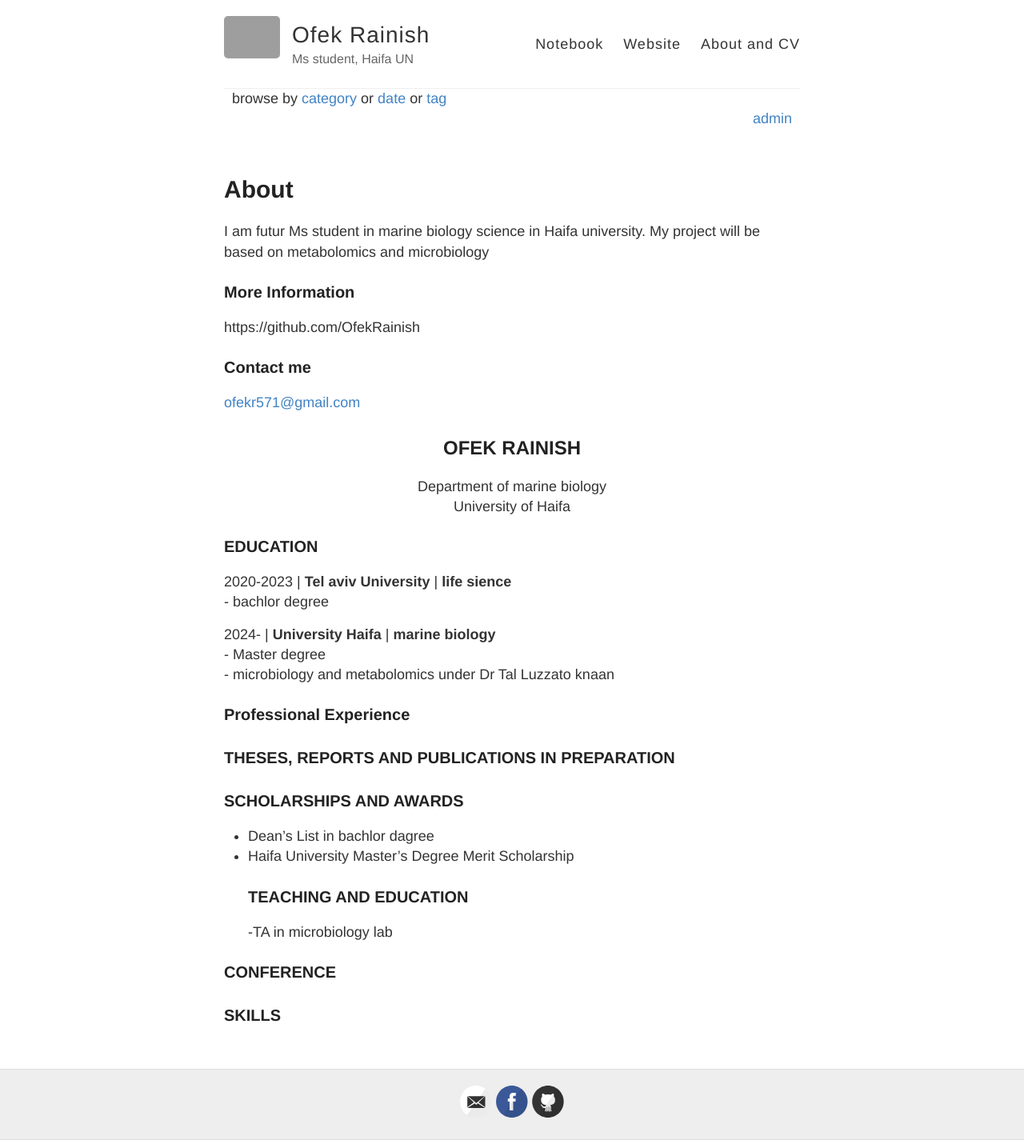
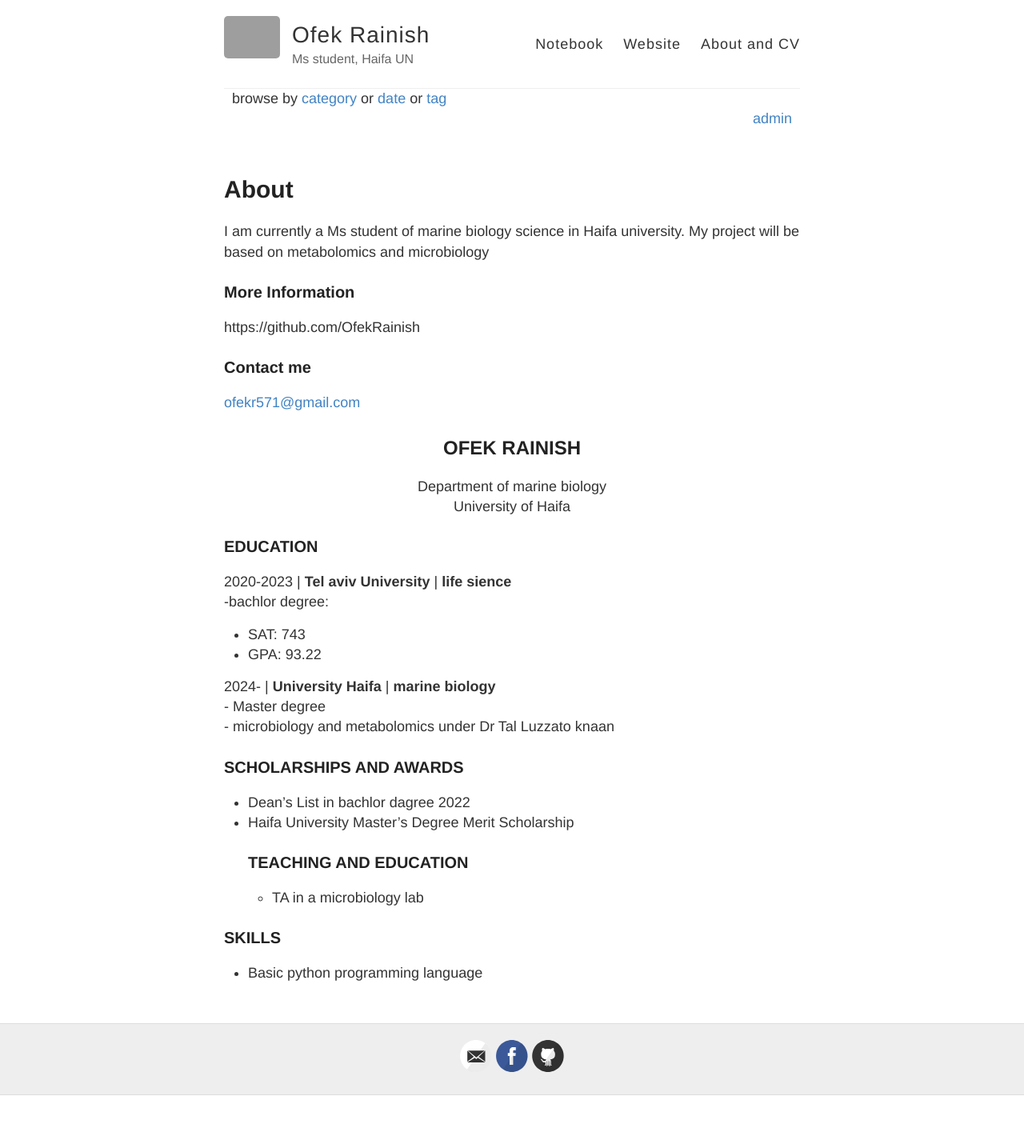
Before and after one commit to OfekRainish/OfekRainish_notebook, a Jekyll site: the page built from Notebook_posts/about.md, in a window 1280 px wide. Shown: the whole page at 80% size. Built offline with Jekyll 4.4.1, drawn with Linux system fonts in a browser that asks for light colours; after the commit the page ends 1369 px from its top, so only the background shows below that.

Commit message:
Update about.md

```diff
--- a/Notebook_posts/about.md
+++ b/Notebook_posts/about.md
@@ -4,7 +4,7 @@ title: About
 permalink: /about/
 ---
 
-I am futur Ms student in marine biology science in Haifa university. My project will be based on metabolomics and microbiology
+I am currently a Ms student of marine biology science in Haifa university. My project will be based on metabolomics and microbiology
 
 
 ### More Information
@@ -23,32 +23,30 @@ https://github.com/OfekRainish
 
 ### EDUCATION
 2020-2023 | **Tel aviv University** | **life sience**
-	- bachlor degree
+-bachlor degree:
+ - SAT: 743
+ - GPA: 93.22
+
+
+
 
 
 
 
 2024- | **University Haifa** | **marine biology**
-	- Master degree
-		- microbiology and metabolomics under Dr Tal Luzzato knaan
+	-  Master degree
+		-  microbiology and metabolomics under Dr Tal Luzzato knaan
 
 
 
 
-### Professional Experience
-
-
-
-### THESES, REPORTS AND PUBLICATIONS IN PREPARATION
-
 
 ### SCHOLARSHIPS AND AWARDS
- - Dean's List in bachlor dagree
+ - Dean's List in bachlor dagree 2022
  - Haifa University Master's Degree Merit Scholarship
 ### TEACHING AND EDUCATION
-   -TA in microbiology lab
-
-### CONFERENCE
+   - TA in a microbiology lab
 
 
 ### SKILLS
+- Basic python programming language
```
